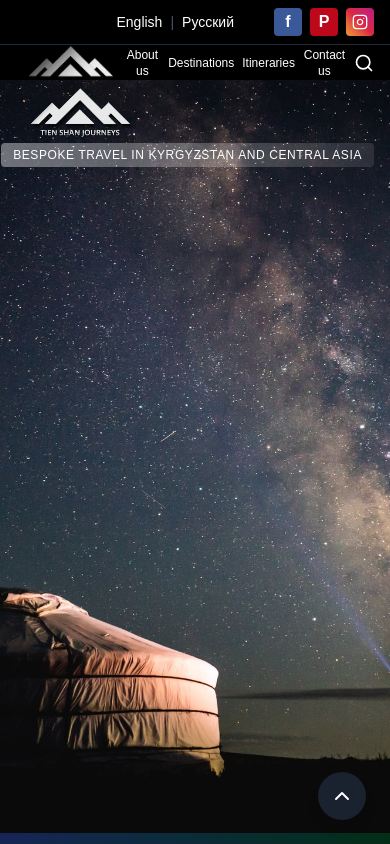
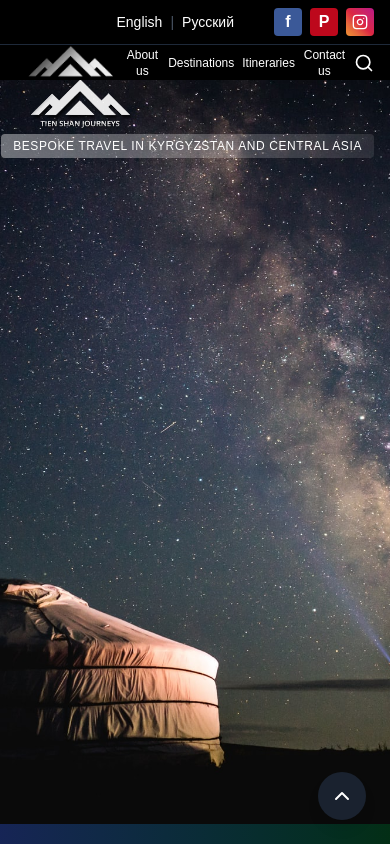
Before and after one commit to Erkebulan100/kyrgyzstan-ai-tourism-thesis, a Next.js app: page / in a window 390 px wide. Shown: the top 844 px of the page. Built offline with nearby package versions, Linux system fonts and the light colour scheme.

Commit message:
Fixed globals.css for mobile

```diff
--- a/app/globals.css
+++ b/app/globals.css
@@ -23,7 +23,7 @@ body {
   background: var(--background);
   color: var(--foreground);
   font-family: Arial, Helvetica, sans-serif;
-  padding-top: 79px;
+  padding-top: 70px;
 }
 @media (min-width: 768px) {
   body {
```
